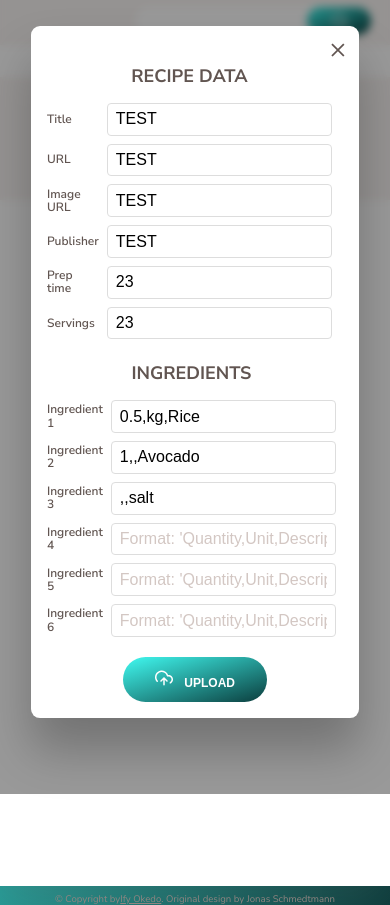
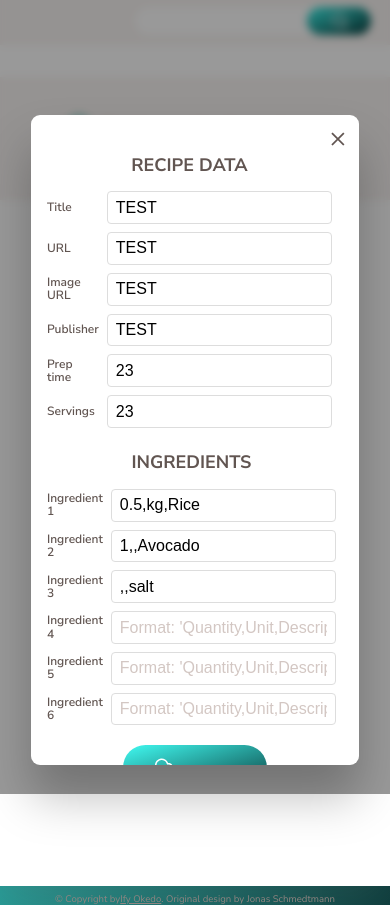
Before and after one commit to kaydo1506/foodie, a website built with Parcel: page index.html in a window 390 px wide. Both pictures are taken after a click on the button "ADD RECIPE". Shown: the part 50-955 px from the top of the page. Built offline with nearby package versions, Linux system fonts and the light colour scheme.

Commit message:
modal still

```diff
--- a/src/sass/_upload.scss
+++ b/src/sass/_upload.scss
@@ -20,11 +20,13 @@
   @media only screen and (max-width: 860px) {
     position: absolute;
     height: auto;
-    // top: 66%;
+    top: 65%;
   }
   @media only screen and (max-width: 700px) {
     width: 55rem;
     padding-bottom: 2rem;
+    height: 650px;
+    top: 58%;
   }
   @media only screen and (max-width: 460px) {
     width: 41rem;
```
